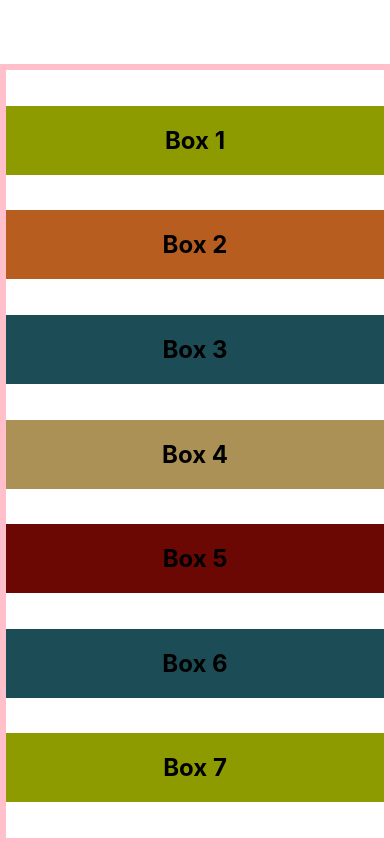
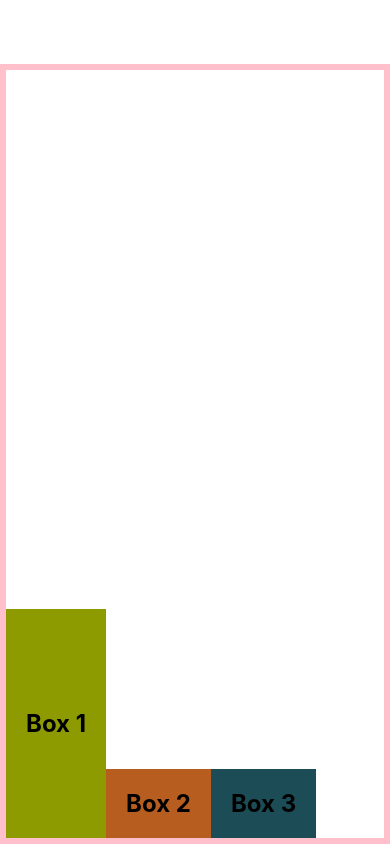
Before and after one commit to raartist/react-native-topics, a React Native app: screen / in a window 390 px wide. Built offline with nearby package versions, Linux system fonts and the light colour scheme.

Commit message:
alignItems

```diff
--- a/App.js
+++ b/App.js
@@ -3,7 +3,7 @@ import Box from "./components/Box";
 
 /*/last property will take advantage of style in the styling array}*/
 
-// 27 - Flex-justifyContent
+// 27 - Flex-alignItems
 
 // box shadow like box shadow object can only be applicable for ios devices not on android
 // to do box shadow on android devices we need to use android elevate api
@@ -11,13 +11,13 @@ import Box from "./components/Box";
 export default function App() {
   return (
     <View style={styles.container}>
-      <Box style={{ backgroundColor: "#8e9b00" }}>Box 1</Box>
+      <Box style={{ backgroundColor: "#8e9b00", paddingVertical: 100 }}>Box 1</Box>
       <Box style={{ backgroundColor: "#b65d1f" }}>Box 2</Box>
       <Box style={{ backgroundColor: "#1c4c56" }}>Box 3</Box>
-      <Box style={{ backgroundColor: "#ab9156" }}>Box 4</Box>
+      {/* <Box style={{ backgroundColor: "#ab9156" }}>Box 4</Box>
       <Box style={{ backgroundColor: "#6b0803" }}>Box 5</Box>
       <Box style={{ backgroundColor: "#1c4c56" }}>Box 6</Box>
-      <Box style={{ backgroundColor: "#8e9b00" }}>Box 7</Box>
+      <Box style={{ backgroundColor: "#8e9b00" }}>Box 7</Box> */}
     </View>
   );
 }
@@ -28,7 +28,7 @@ const styles = StyleSheet.create({
     borderWidth: 6,
     borderColor: "pink",
     flex: 1,
-    flexDirection: "column",
-    justifyContent:"space-evenly"
+    flexDirection: "row",
+    alignItems: "flex-end",
   },
 });
```
